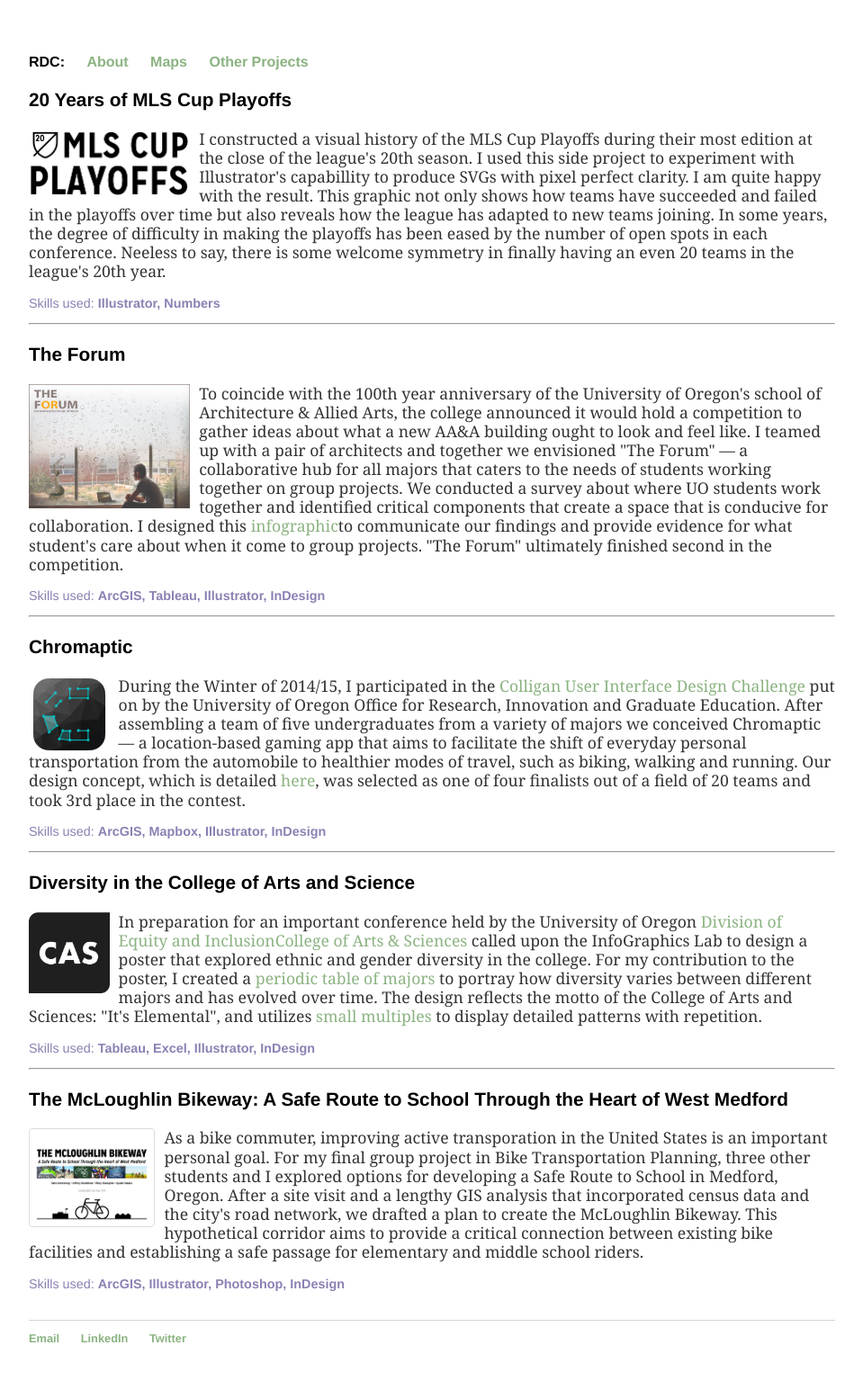
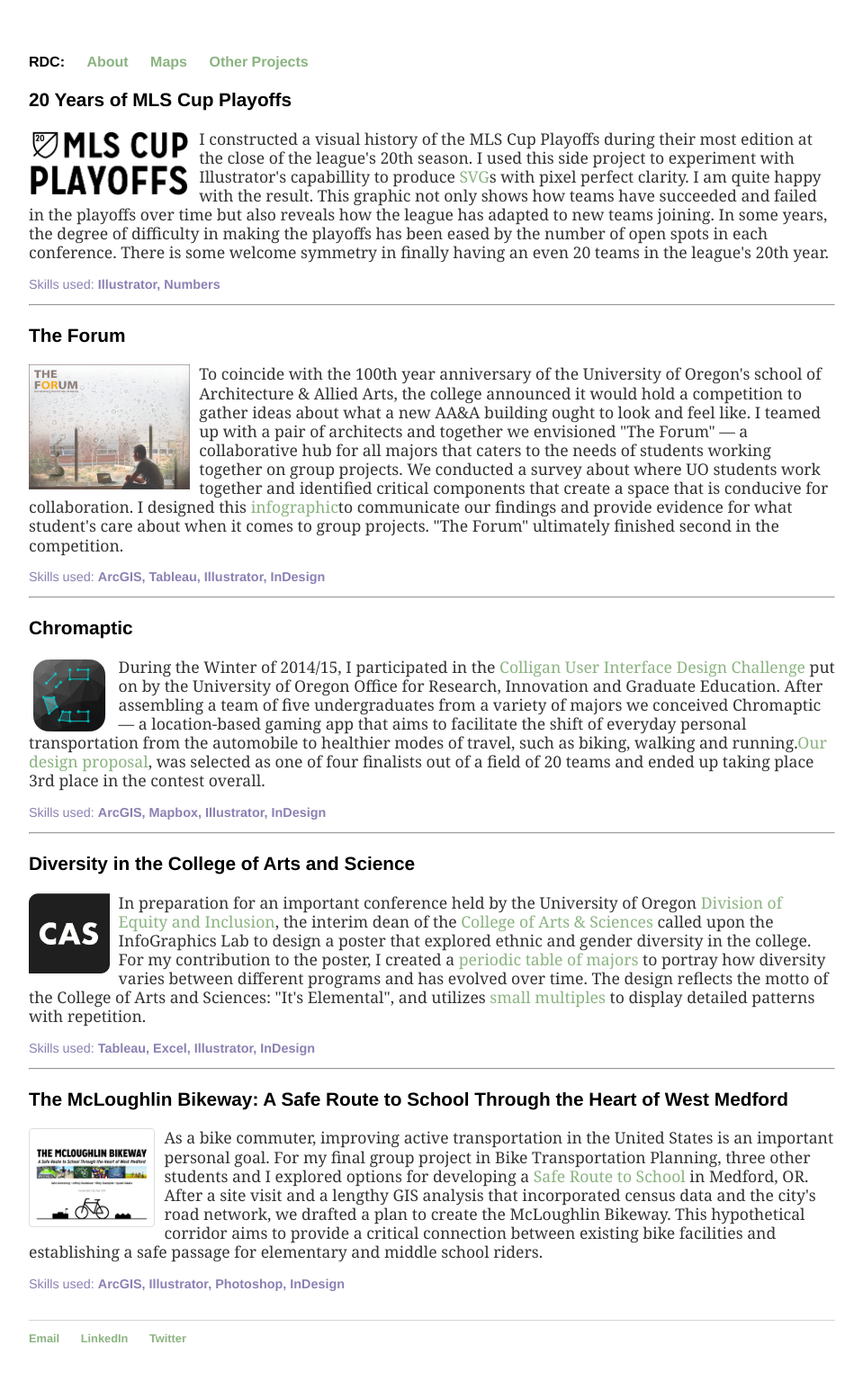
Before and after one commit to rileydchampine/rileydchampine.github.io, a Jekyll site: the page built from otherprojects.html, in a window 1280 px wide. Shown: the whole page at 90% size, without its empty margins (160-1119 px from the left). Built offline with Jekyll 4.4.1, drawn with Linux system fonts in a browser that asks for light colours.

Commit message:
Update otherprojects.html

```diff
--- a/otherprojects.html
+++ b/otherprojects.html
@@ -6,33 +6,33 @@
 <div class="blurb">
 
     	<h3>20 Years of MLS Cup Playoffs</h3>
-    	<a href="MLSPlayoffGrid.svg"><img src="MLSgrid_screenshot.png" alt="MLS Cup Playoffs" style=max-width:20%;height:auto; align="left"></a>
-    	<p>I constructed a visual history of the MLS Cup Playoffs during their most edition at the close of the league's 20th season. I used this side project to experiment with Illustrator's capabillity to produce SVGs with pixel perfect clarity. I am quite happy with the result. This graphic not only shows how teams have succeeded and failed in the playoffs over time but also reveals how the league has adapted to new teams joining. In some years, the degree of difficulty in making the playoffs has been eased by the number of open spots in each conference. Neeless to say, there is some welcome symmetry in finally having an even 20 teams in the league's 20th year.</p>
+    	<a href="MLSPlayoffGrid.svg" target="_blank"><img src="MLSgrid_screenshot.png" alt="MLS Cup Playoffs" style=max-width:20%;height:auto; align="left"></a>
+    	<p>I constructed a visual history of the MLS Cup Playoffs during their most edition at the close of the league's 20th season. I used this side project to experiment with Illustrator's capabillity to produce <a href="https://en.wikipedia.org/wiki/Scalable_Vector_Graphics" target="_blank">SVG</a>s with pixel perfect clarity. I am quite happy with the result. This graphic not only shows how teams have succeeded and failed in the playoffs over time but also reveals how the league has adapted to new teams joining. In some years, the degree of difficulty in making the playoffs has been eased by the number of open spots in each conference. There is some welcome symmetry in finally having an even 20 teams in the league's 20th year.</p>
         <p class="skills">Skills used: <b>Illustrator, Numbers</b></p>
     	<hr>
 
        	<h3>The Forum</h3>
-       	<a href="The_FORUM_Sumbission.pdf"><img src="forumcover3-05.jpg" alt="The Forum" style=max-width:20%;height:auto; align="left"></a>
-       	<p>To coincide with the 100th year anniversary of the University of Oregon's school of Architecture &amp; Allied Arts, the college announced it would hold a competition to gather ideas about what a new AA&amp;A building ought to look and feel like. I teamed up with a pair of architects and together we envisioned "The Forum" — a collaborative hub for all majors that caters to the needs of students working together on group projects. We conducted a survey about where UO students work together and identified critical components that create a space that is conducive for collaboration. I designed this <a href="https://rdcportfolio.files.wordpress.com/2015/02/theforum.pdf" target="_blank">infographic</a>to communicate our findings and provide evidence for what student's care about when it come to group projects. "The Forum" ultimately finished second in the competition.</p>
+       	<a href="The_FORUM_Sumbission.pdf" target="_blank"><img src="forumcover3-05.jpg" alt="The Forum" style=max-width:20%;height:auto; align="left"></a>
+       	<p>To coincide with the 100th year anniversary of the University of Oregon's school of Architecture &amp; Allied Arts, the college announced it would hold a competition to gather ideas about what a new AA&amp;A building ought to look and feel like. I teamed up with a pair of architects and together we envisioned "The Forum" — a collaborative hub for all majors that caters to the needs of students working together on group projects. We conducted a survey about where UO students work together and identified critical components that create a space that is conducive for collaboration. I designed this <a href="https://rdcportfolio.files.wordpress.com/2015/02/theforum.pdf" target="_blank">infographic</a>to communicate our findings and provide evidence for what student's care about when it comes to group projects. "The Forum" ultimately finished second in the competition.</p>
     <p class="skills">Skills used: <b>ArcGIS, Tableau, Illustrator, InDesign</b></p>
        	<hr>
 
        	<h3>Chromaptic</h3>
        	<a href="Chromaptic.pdf" target="_blank"><img src="chromaptic_logo.png" alt="Chromaptic" style=max-width:10%;height:auto; align="left"></a>
-       	<p>During the Winter of 2014/15, I participated in the <a title="Colligan User Interface Design Challenge" href="http://colliganchallenge.uoregon.edu/" target="_blank">Colligan User Interface Design Challenge</a> put on by the University of Oregon Office for Research, Innovation and Graduate Education. After assembling a team of five undergraduates from a variety of majors we conceived Chromaptic — a location-based gaming app that aims to facilitate the shift of everyday personal transportation from the automobile to healthier modes of travel, such as biking, walking and running. Our design concept, which is detailed <a href="https://rdcportfolio.files.wordpress.com/2015/02/chromapticpitch.pdf" target="_blank">here</a>, was selected as one of four finalists out of a field of 20 teams and took 3rd place in the contest.</p>
+       	<p>During the Winter of 2014/15, I participated in the <a title="Colligan User Interface Design Challenge" href="http://colliganchallenge.uoregon.edu/" target="_blank">Colligan User Interface Design Challenge</a> put on by the University of Oregon Office for Research, Innovation and Graduate Education. After assembling a team of five undergraduates from a variety of majors we conceived Chromaptic — a location-based gaming app that aims to facilitate the shift of everyday personal transportation from the automobile to healthier modes of travel, such as biking, walking and running.<a href="https://rdcportfolio.files.wordpress.com/2015/02/chromapticpitch.pdf" target="_blank">Our design proposal</a>, was selected as one of four finalists out of a field of 20 teams and ended up taking place 3rd place in the contest overall.</p>
     <p class="skills">Skills used: <b>ArcGIS, Mapbox, Illustrator, InDesign</b></p>
       		<hr>
 
        	<h3>Diversity in the College of Arts and Science</h3>
-       	<a href="http://infographics.uoregon.edu/projects/cas-diversity/"><img src="cas_logo.jpg" alt="CAS Diversity" style=width:10%;height:auto; align="left"></a>
-       		<p>In preparation for an important conference held by the University of Oregon <a href="http://inclusion.uoregon.edu/" target="_blank">Division of Equity and Inclusion</a, the interim dean of the <a href="https://cas.uoregon.edu/" target="_blank">College of Arts &amp; Sciences</a> called upon the InfoGraphics Lab to design a poster that explored ethnic and gender diversity in the college. For my contribution to the poster, I created a <a href="https://rdcportfolio.files.wordpress.com/2015/02/cas_elements_piece.pdf" target="_blank">periodic table of majors</a> to portray how diversity varies between different majors and has evolved over time. The design reflects the motto of the College of Arts and Sciences: "It's Elemental", and utilizes <a href="https://en.wikipedia.org/wiki/Small_multiple">small multiples</a> to display detailed patterns with repetition.</p>
+       	<a href="http://infographics.uoregon.edu/projects/cas-diversity/" target="_blank"><img src="cas_logo.jpg" alt="CAS Diversity" style=width:10%;height:auto; align="left"></a>
+       		<p>In preparation for an important conference held by the University of Oregon <a href="http://inclusion.uoregon.edu/" target="_blank">Division of Equity and Inclusion</a>, the interim dean of the <a href="https://cas.uoregon.edu/" target="_blank">College of Arts &amp; Sciences</a> called upon the InfoGraphics Lab to design a poster that explored ethnic and gender diversity in the college. For my contribution to the poster, I created a <a href="https://rdcportfolio.files.wordpress.com/2015/02/cas_elements_piece.pdf" target="_blank">periodic table of majors</a> to portray how diversity varies between different programs and has evolved over time. The design reflects the motto of the College of Arts and Sciences: "It's Elemental", and utilizes <a href="https://en.wikipedia.org/wiki/Small_multiple">small multiples</a> to display detailed patterns with repetition.</p>
 <p class="skills">Skills used: <b>Tableau, Excel, Illustrator, InDesign</b></p>
 
        	<hr>
 
        	<h3>The McLoughlin Bikeway: A Safe Route to School Through the Heart of West Medford</h3>
-        <a href="McLoughlinBikeway.jpg"><img class="maps" src="mcloughlincoverphoto.jpg" alt="McLoughlin Bikeway" style=width:15%;height:auto; align="left"></a>
-       	<p>As a bike commuter, improving active transporation in the United States is an important personal goal. For my final group project in Bike Transportation Planning, three other students and I explored options for developing a Safe Route to School in Medford, Oregon. After a site visit and a lengthy GIS analysis that incorporated census data and the city's road network, we drafted a plan to create the McLoughlin Bikeway. This hypothetical corridor aims to provide a critical connection between existing bike facilities and establishing a safe passage for elementary and middle school riders.</p>
+        <a href="McLoughlinBikeway.jpg" target="_blank"><img class="maps" src="mcloughlincoverphoto.jpg" alt="McLoughlin Bikeway" style=width:15%;height:auto; align="left"></a>
+       	<p>As a bike commuter, improving active transportation in the United States is an important personal goal. For my final group project in Bike Transportation Planning, three other students and I explored options for developing a <a href="http://www.saferoutesinfo.org/" target="_blank">Safe Route to School</a> in Medford, OR. After a site visit and a lengthy GIS analysis that incorporated census data and the city's road network, we drafted a plan to create the McLoughlin Bikeway. This hypothetical corridor aims to provide a critical connection between existing bike facilities and establishing a safe passage for elementary and middle school riders.</p>
 <p class="skills">Skills used: <b>ArcGIS, Illustrator, Photoshop, InDesign</b></p>
       <br>
 
```
